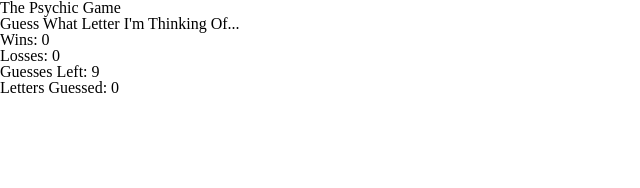
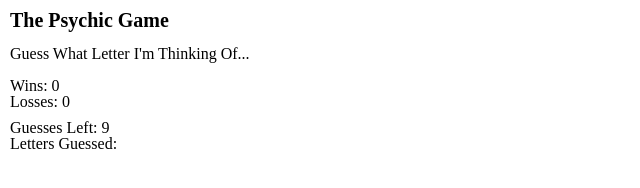
Before and after one commit to DeltaRider/Psychic-Game, a plain HTML site: page index.html in a window 1280 px wide. Shown: the whole page, without its empty margins (0-640 px from the left). Drawn offline with Linux system fonts and the light colour scheme.

Commit message:
initial CSS and updated HTML

```diff
--- a/assets/css/style.css
+++ b/assets/css/style.css
@@ -0,0 +1,22 @@
+.container {
+    width: 100%;
+    height: 50%;
+}
+
+.gametext {
+    padding: 10px 10px 10px 10px;
+}
+
+h1 {
+    font-size: 20px;
+    font-weight: bold;
+    line-height: 20px;
+}
+
+h2 {
+    line-height: 3;
+}
+
+#losses {
+    margin-bottom: 10px;
+}
--- a/index.html
+++ b/index.html
@@ -10,17 +10,16 @@
 </head>
 <body>
 
-    <h1>The Psychic Game</h1>
-
-    <h2>Guess What Letter I'm Thinking Of...</h2>
-
-    <p>Wins: 0</p>
-
-    <p>Losses: 0</p>
-
-    <p>Guesses Left: 9</p>
-
-    <p>Letters Guessed: 0</p>
+    <div class="container">
+        <div class="gametext">
+            <h1>The Psychic Game</h1>
+            <h2>Guess What Letter I'm Thinking Of...</h2>
+            <p id="wins">Wins: 0</p>
+            <p id="losses">Losses: 0</p>
+            <p id="tries">Guesses Left: 9</p>
+            <p id="letters">Letters Guessed:</p>
+        </div>
+    </div>
 
 </body>
 </html>
```
